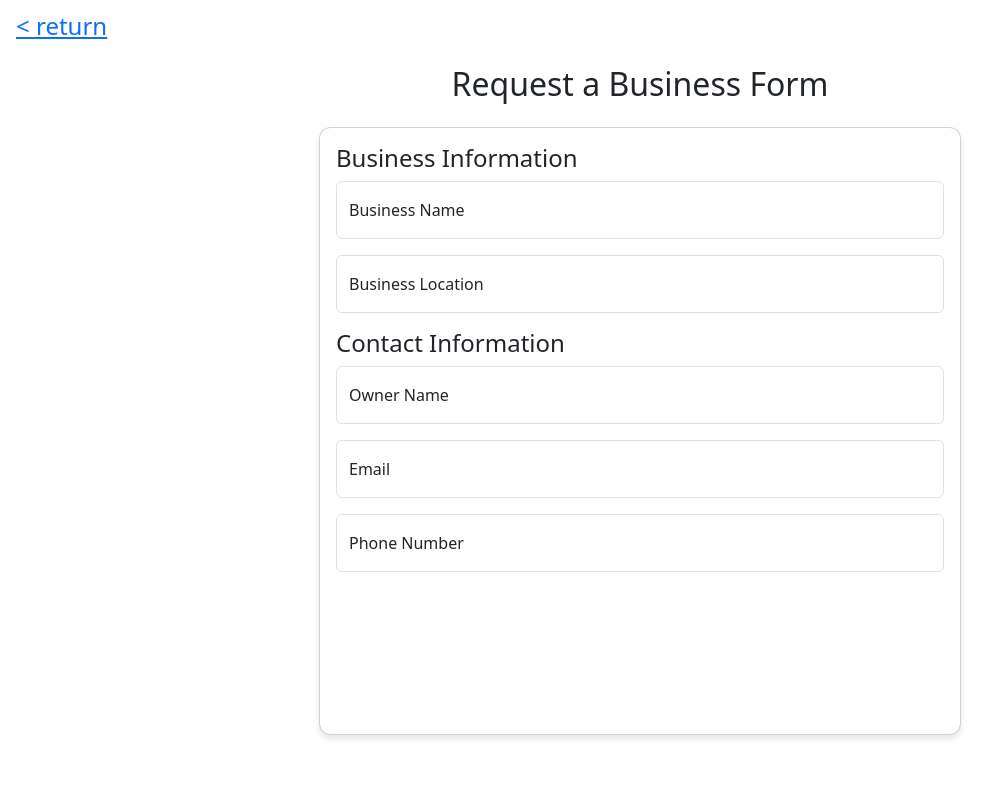
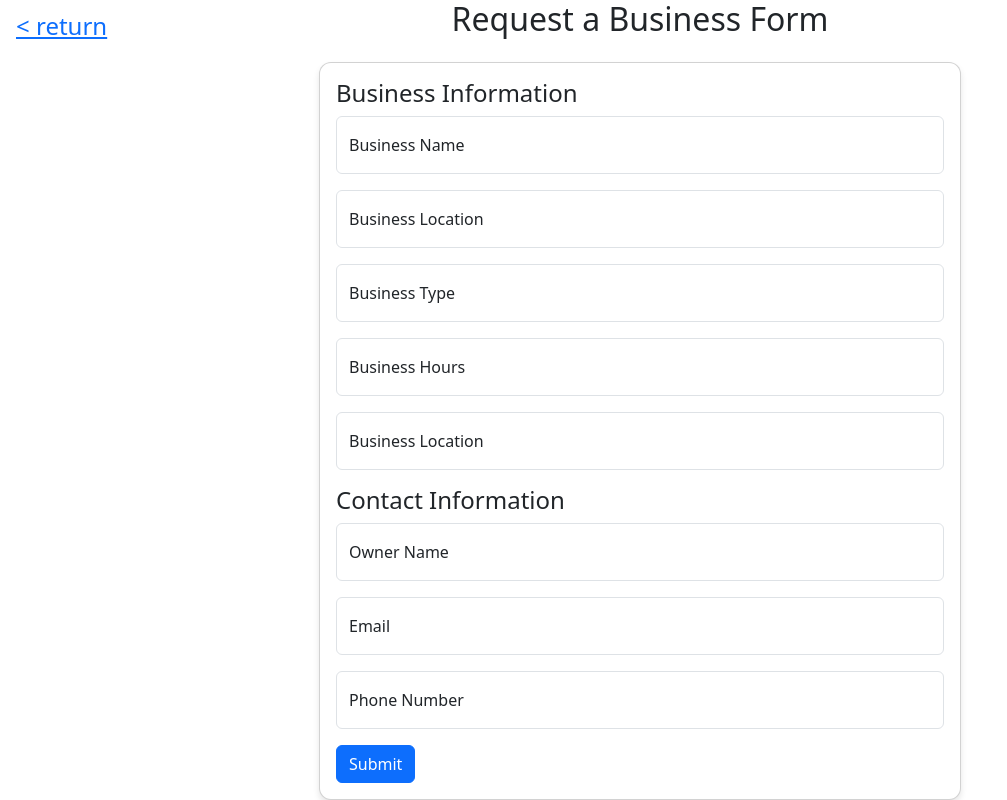
Before and after one commit to Vkutti/projectFAT, a Flask app: template projectFAT/templates/businessForm.html in a window 1280 px wide. Shown: the whole page, without its empty margins (0-1007 px from the left). Run offline with Flask 3, Linux system fonts and the light colour scheme; the template is opened without the code that fills it, so the values that code supplies are empty; some libraries are stand-ins or nearby versions.

Commit message:
initial commit

```diff
--- a/projectFAT/main.py
+++ b/projectFAT/main.py
@@ -11,12 +11,41 @@ import json
 
 app = Flask(__name__)
 
+
 db = SQL("sqlite:///FAT.db")
 
 @app.route("/")
 def main():
     return render_template("index.html")
+@app.route("/businessForm", methods=["GET", "POST"])
+def form():
+    if request.method == "POST":
+        businessName = request.form.get("businessName")
+        businessLocation = request.form.get("businessLocation")
+        businessType = request.form.get("businessType")
+        businessHours = request.form.get("businessHours")
+        ownername = request.form.get("ownername")
+        email = request.form.get("email")
+        phoneNumber = request.form.get("phoneNumber")
 
+
+        # Insert into database
+        db.execute(
+            """
+            INSERT INTO fat (businessName, ownername, businessType, businessHours, businessLocation)
+            VALUES (:businessName, :ownername, :businessType, :businessHours, :businessLocation)
+            """,
+            businessName=businessName,
+            ownername=ownername,
+            businessType=businessType,
+            businessHours=businessHours,
+            businessLocation=businessLocation,
+        )
+
+        return redirect("/")  # Redirect to the home page after successful submission
+
+    # Render the form for GET requests
+    return render_template("businessForm.html")
 @app.route("/enterinfo")
 def business1():
     data = str(request.args.get("enter"))
--- a/projectFAT/templates/businessForm.html
+++ b/projectFAT/templates/businessForm.html
@@ -9,32 +9,48 @@
     <link rel="stylesheet" type="text/css" href="../static/custom.css">
 </head>
 <body>
-    <a href="/templates/index.html" class="fs-4 ms-3 mt-2 position-fixed">< return</a>
+    <a href="/index" class="fs-4 ms-3 mt-2 position-fixed">< return</a>
     <div class="vw-100 vh-100 d-flex justify-content-center align-items-center flex-column">
         <h2 id="form-title" class="mb-4">Request a Business Form</h2>
-        <div class="card" style="height: 38rem">
+        <div class="card" style="height: 50rem">
             <div class="card-body d-flex flex-column" style="width: 40rem;" id="search-results-container">
+                <form action="/businessForm" method="POST">
                     <h4>Business Information</h4>
                     <div class="form-floating mb-3">
-                    <input id="businessName" type="text" class="form-control" placeholder="Business Name">
+                        <input id="businessName" type="text" class="form-control" placeholder="Business Name"  name="businessName" required>
                         <label for="businessName">Business Name</label>
                     </div>
                     <div class="form-floating mb-3">
-                    <input id="businessLocation" type="text" class="form-control" placeholder="Business Name">
+                        <input id="businessLocation" type="text" class="form-control" placeholder="Business Location" name="businessLocation" required>
+                        <label for="businessLocation">Business Location</label>
+                    </div>
+                    <div class="form-floating mb-3">
+                        <input id="businessType" type="text" class="form-control" placeholder="Business Type" name="businessType" required>
+                        <label for="businessLocation">Business Type</label>
+                    </div>
+                    <div class="form-floating mb-3">
+                        <input id="businessHours" type="text" class="form-control" placeholder="Business Hours" name="businessHours" required>
+                        <label for="businessLocation">Business Hours</label>
+                    </div>
+                    <div class="form-floating mb-3">
+                        <input id="businessLocation" type="text" class="form-control" placeholder="Business Location" name="businessLocation" required>
                         <label for="businessLocation">Business Location</label>
                     </div>
                     <h4>Contact Information</h4>
                     <div class="form-floating mb-3">
-                    <input id="ownerName" type="text" class="form-control" placeholder="Business Name">
+                        <input id="ownerName" type="text" class="form-control" placeholder="Owner Name" name="ownername" required>
                         <label for="ownerName">Owner Name</label>
                     </div>
                     <div class="form-floating mb-3">
-                    <input id="email" type="text" class="form-control" placeholder="Business Name">
+                        <input id="email" type="text" class="form-control" placeholder="Email" name="email" required>
                         <label for="email">Email</label>
                     </div>
                     <div class="form-floating mb-3">
-                    <input id="phoneNumber" type="text" class="form-control" placeholder="Business Name">
+                        <input id="phoneNumber" type="text" class="form-control" placeholder="Phone Number" name="phoneNumber" required>
                         <label for="phoneNumber">Phone Number</label>
+                    </div> <!-- Close the div properly here -->
+                    <button class="btn btn-primary" type="submit">Submit</button>
+            </form>
                 </div>
             </div>
         </div>
--- a/projectFAT/templates/index.html
+++ b/projectFAT/templates/index.html
@@ -24,10 +24,10 @@
             </form>
             <div class="mt-3 d-flex justify-content-center" id="category-btns">
             </div>
-            <a class="btn btn-link" href="/templates/businessform.html">Request a Business</a>
+            <a class="btn btn-link" href="/businessForm">Request a Business</a>
         </div>
     </div>
-    <div class="position-absolute bottom-0 vw-100 d-flex justify-content-center mb-3"><a href="/templates/about.html">About Us</a></div>
+    <div class="position-absolute bottom-0 vw-100 d-flex justify-content-center mb-3"><a href="/about">About Us</a></div>
     <!-- <script src="../static/index.js" type="text/javascript"></script> -->
 </body>
 </html>
```
Also changed, not shown: FAT.db, projectFAT/FAT.db (deleted). Lines whose indentation alone changed are shown as unchanged.
